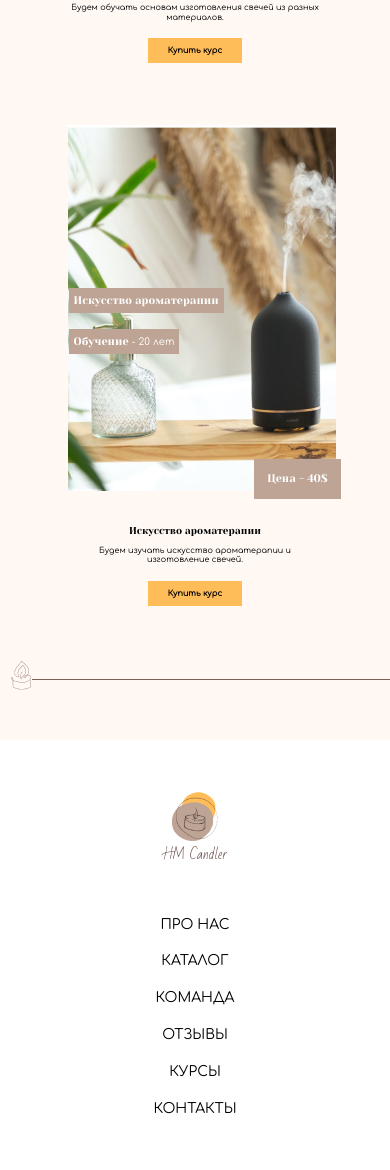
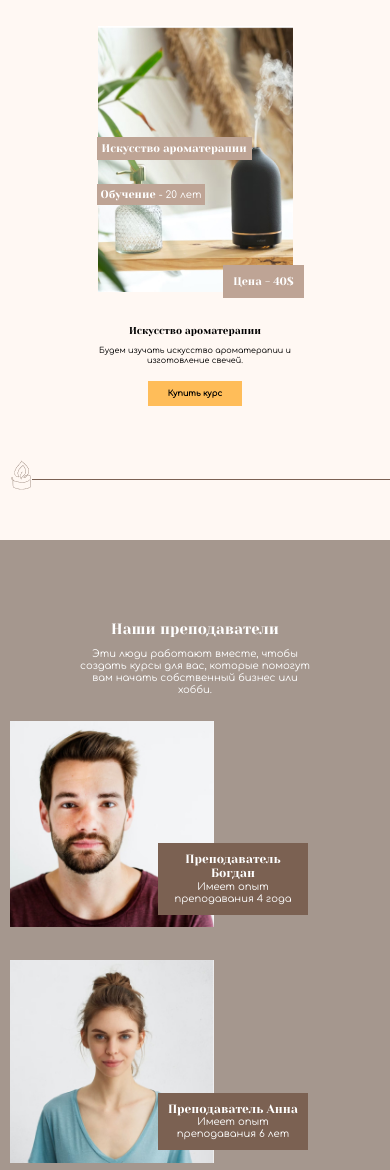
Before and after one commit to StasSAP16/candl, a plain HTML site: page index.html in a window 390 px wide. Shown: the part 2720-3890 px from the top of the page. Drawn offline with Linux system fonts and the light colour scheme.

Commit message:
section team

```diff
--- a/css/style.css
+++ b/css/style.css
@@ -350,6 +350,41 @@ button{
     position: absolute;
 }
 
+.team{
+    background-color: #A5978E;
+    padding: 80px 0 60px;
+    color: #fff;
+    margin-bottom: 150px;
+}
+
+.team__content{
+    padding-bottom: 0;
+    gap: 75px;
+}
+
+.team__item{
+    position: relative;
+}
+
+.team__item-box{
+    position: absolute;
+    background-color: #7B6152;
+    text-align: center;
+    padding: 15px 10px 16px;
+    width: 165px;
+    z-index: 4;
+    bottom: 13px;
+    right: 33px;
+}
+
+.team__item-name{
+    font-family: 'Yeseva One', cursive;
+    font-size: 12px;
+}
+
+.team__item-descr{
+    font-size: 10px;
+}
 
 .footer{
     padding-top: 40px;
@@ -423,9 +458,20 @@ button{
     .steps__item-img{
         width: 129px;
     }
+    .steps__title {
+        font-size: 37px;
+    }
 }
 
-@media(max-width: 940px){
+@media(max-width: 1000px){
+    .team__content {
+        padding-bottom: 0;
+        gap: 30px 20px;
+    }
+}
+
+
+@media(max-width: 967px){
     .footer__inner{
         flex-wrap: wrap;
     }
@@ -464,24 +510,50 @@ button{
     }
 }
 
-@media(max-width: 820px){
+@media(max-width: 823px){
     .courses__title {
-        padding: 6px;
-        left: 10px;
+        padding: 6px 6px;
+        left: 13px;
         top: 42%;
     }
     .courses__time {
-        padding: 5px 6px;
-        left: 10px;
-        top: 53%;
+        padding: 6px 6px;
+        left: 13px;
+        top: 58%;
     }
     .courses__prise {
-        padding: 16px 7px;
+        padding: 10px 6px;
+        right: 2px;
     }
-    .products__item-img {
 
+    .products__item-img--1 {
+        width: 230px;
+        margin-bottom: 9px;
+    }
+
+    .courses__item{
+        width: 222px;
+    }
+    .products__item-img{
+      width: 195px;
+    }
+    .team__img{
+        width: 140px;
+    }
+    .team__item-box{
+        width: 109px;
+        padding: 9px 6px 10px;
+        bottom: 8px;
+        right: -16px;
+    }
+    .team__item-name{
+        font-size: 8px;
+    }
+    .team__item-descr{
+        font-size: 7px;
     }
 }
+
 
 @media(max-width: 768px){
     body{
@@ -569,6 +641,28 @@ button{
         padding: 10px 26px;
     }
 }
+@media(max-width: 730px){
+    .courses__item{
+        width: 190px;
+    }
+    .products__item-img{
+      width: 195px;
+    }
+    .courses__title {
+        padding: 5px 4px;
+        left: 0px;
+        top: 43%;
+    }
+    .courses__time {
+        padding: 3px 3px;
+        left: 0px;
+        top: 58%;
+    }
+    .courses__prise {
+        padding: 6px 4px;
+        right: -10px;
+    }
+}
 
 @media(max-width: 640px){
     .container{
@@ -606,6 +700,10 @@ button{
     .section__descr{
         margin-bottom: 30px;
         text-align: center;
+    }
+    .team__item-box {
+        right: auto;
+        left: 80px;
     }
 }
 
@@ -775,9 +873,6 @@ button{
     .products__item-text{
         margin-bottom: 16px;
     }
-
-}
-@media(max-width: 420px){
     .courses__content{
         grid-template-columns: auto;
     }
@@ -787,18 +882,37 @@ button{
         margin-bottom: 22px;
     }
     .courses__title {
-        padding: 6px 5px;
-        left: 1px;
-        top: 43%;
+        padding: 5px 5px;
+        left: 29px;
+        top: 40%;
     }
     .courses__time {
-        padding: 6px 5px;
-        left: 1px;
-        top: 54%;
+        padding: 4px 4px;
+        left: 29px;
+        top: 57%;
     }
     .courses__prise {
-        padding: 13px 13px;
-        right: -18px;
-        bottom: 4px;
+        padding: 10px 10px;
+        right: 19px;
+        bottom: 5px;
     }
+
+    .team__content{
+        grid-template-columns: auto;
+    }
+    .team__img{
+        width: 204px;
+    }
+    .team__item-name{
+        font-size: 12px;
+    }
+    .team__item-descr{
+        font-size: 10px;
+    }
+    .team__item-box{
+        width: 150px;
+        bottom: 15px;
+        left: 148px;
+    }
+
 }
--- a/index.html
+++ b/index.html
@@ -344,6 +344,56 @@
           </div>
         </div>
       </section>
+      <section class="team section">
+        <div class="container section__inner">
+          <div class="section__descr">
+            <h2 class="steps__title title">
+              Наши преподаватели
+            </h2>
+            <p class="section__text">
+              Эти люди работают вместе, чтобы создать курсы для вас, которые помогут вам начать собственный бизнес или хобби.
+            </p>
+          </div>
+        <div class="team__content section__content-descr">
+          <div class="team__item">
+            <img class="team__img" src="images/team-1.jpg" alt="">
+            <div class="team__item-box">
+              <p class="team__item-name">Преподаватель Богдан</p>
+              <p class="team__item-descr">
+                Имеет опыт преподавания 4 года
+              </p>
+            </div>
+          </div>
+          <div class="team__item">
+            <img class="team__img" src="images/team-2.jpg" alt="">
+            <div class="team__item-box">
+              <p class="team__item-name">Преподаватель Анна</p>
+              <p class="team__item-descr">
+                Имеет опыт преподавания 6 лет
+              </p>
+            </div>
+          </div>
+          <div class="team__item">
+            <img class="team__img" src="images/team-3.jpg" alt="">
+            <div class="team__item-box">
+              <p class="team__item-name">Преподаватель Галина</p>
+              <p class="team__item-descr">
+                Обучает сфере дизайна и декорирования
+              </p>
+            </div>
+          </div>
+          <div class="team__item">
+            <img class="team__img" src="images/team-4.jpg" alt="">
+            <div class="team__item-box">
+              <p class="team__item-name">Маркетолог Ольга</p>
+              <p class="team__item-descr">
+                Поможет вам с рекламой опыт 6 лет
+              </p>
+            </div>
+          </div>
+        </div>
+      </div>
+      </section>
     </main>
     <footer class="footer">
      <div class="container footer__inner">
```
Also changed, not shown: images/team-1.jpg (added), images/team-2.jpg (added), images/team-3.jpg (added), images/team-4.jpg (added).
